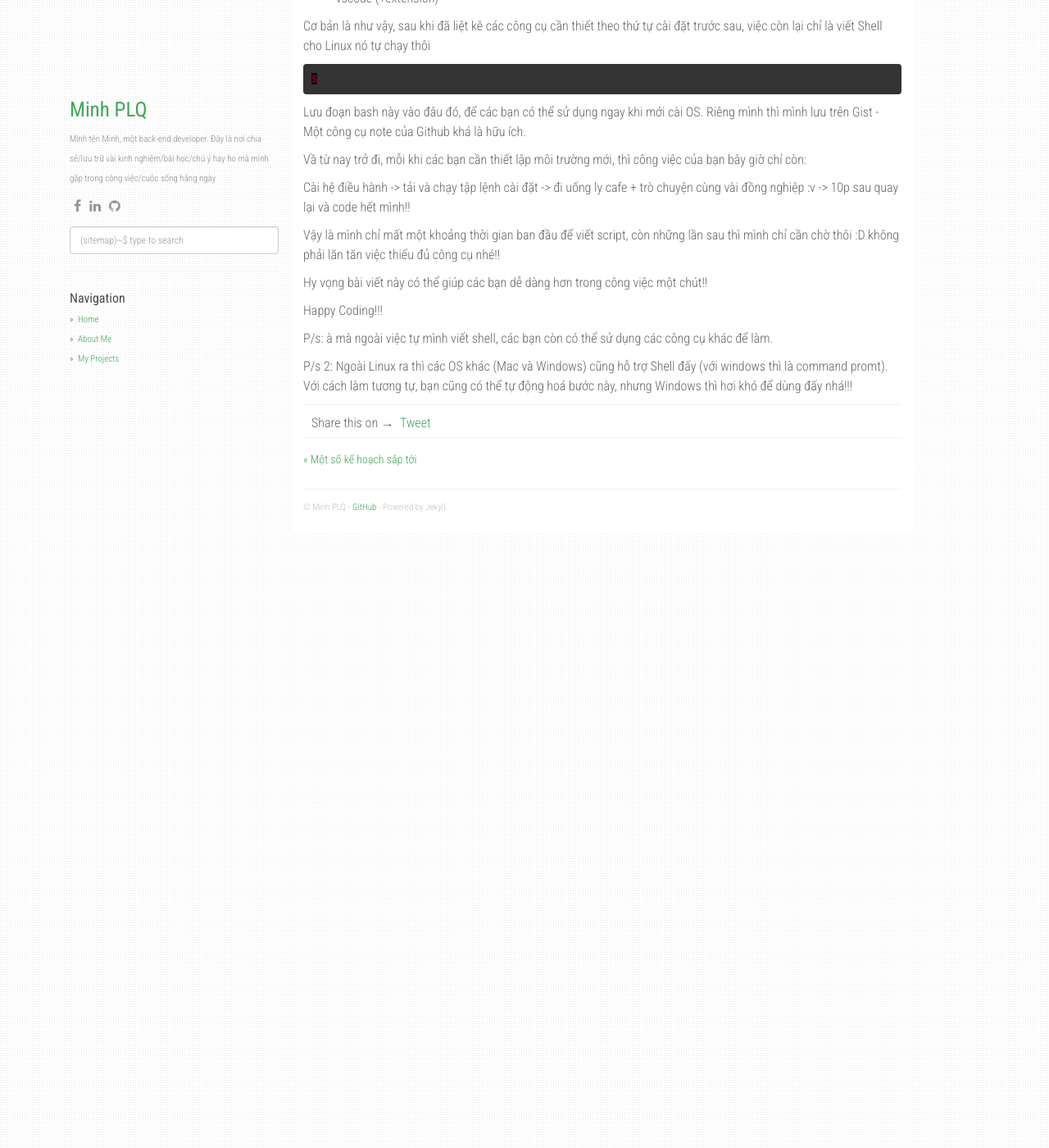
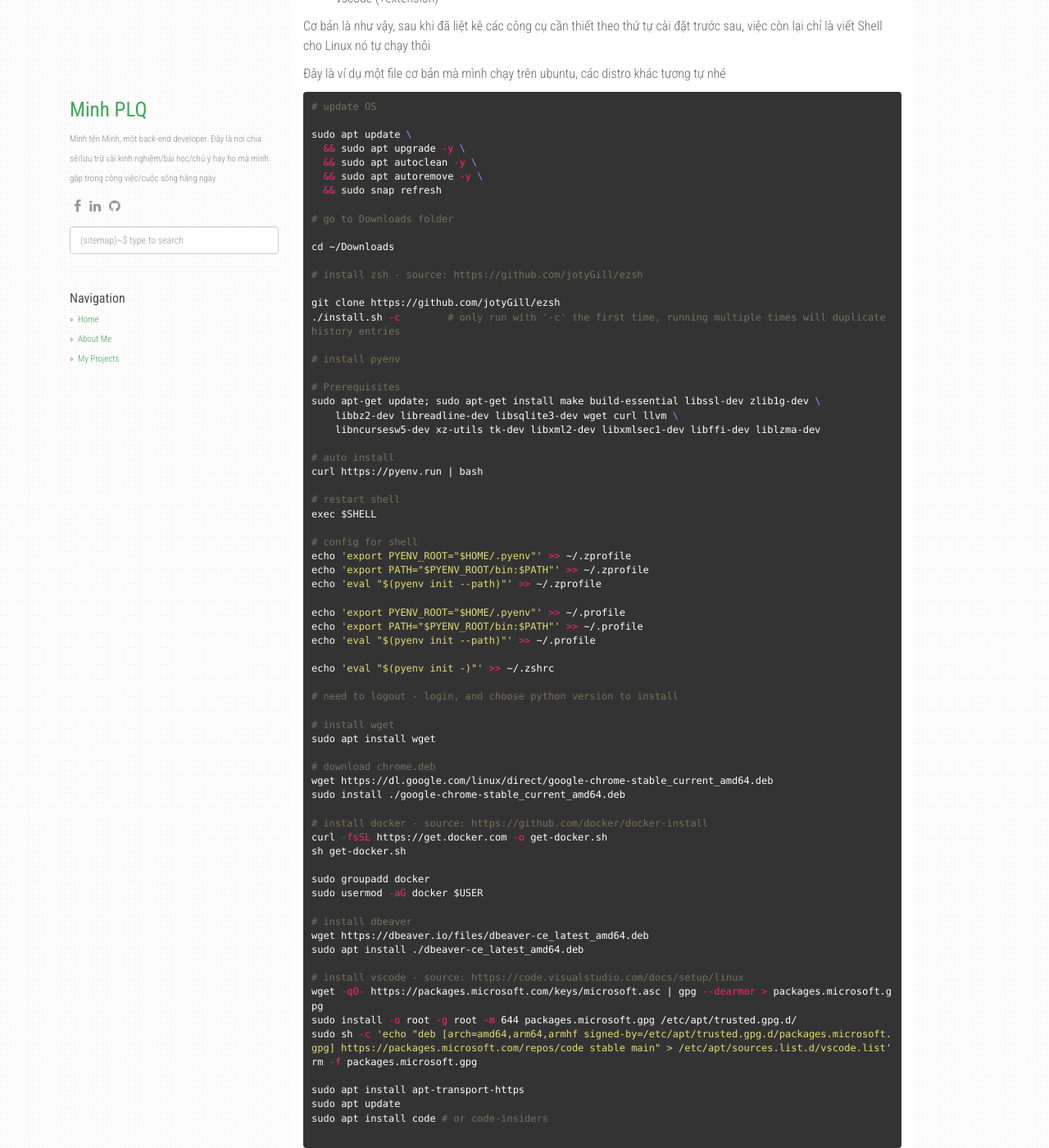
Before and after one commit to minhplq/minhplq.github.io, a Jekyll site: the page built from _posts/2021-10-30-quick-setup-workspace.md, in a window 1280 px wide and 1400 px high, scrolled down 720 px. Shown: the whole window at 82% size. Built offline with Jekyll 4.4.1, drawn with Linux system fonts in a browser that asks for light colours; nearby versions of some CDN libraries; comment, search, counter and statistics services are not loaded.

Commit message:
Update 2021-10-30-quick-setup-workspace.md

````diff
--- a/_posts/2021-10-30-quick-setup-workspace.md
+++ b/_posts/2021-10-30-quick-setup-workspace.md
@@ -32,8 +32,80 @@ Mình sử dụng Python là ngôn ngữ chính, nên mình thiết lập môi t
 
 Cơ bản là như vậy, sau khi đã liệt kê các công cụ cần thiết theo thứ tự cài đặt trước sau, việc còn lại chỉ là viết Shell cho Linux nó tự chạy thôi
 
+Đây là ví dụ một file cơ bản mà mình chạy trên ubuntu, các distro khác tương tự nhé
+
 ```bash
-$
+# update OS
+
+sudo apt update \
+  && sudo apt upgrade -y \
+  && sudo apt autoclean -y \
+  && sudo apt autoremove -y \
+  && sudo snap refresh
+
+# go to Downloads folder
+
+cd ~/Downloads
+
+# install zsh - source: https://github.com/jotyGill/ezsh
+
+git clone https://github.com/jotyGill/ezsh
+./install.sh -c        # only run with '-c' the first time, running multiple times will duplicate history entries
+
+# install pyenv
+
+# Prerequisites
+sudo apt-get update; sudo apt-get install make build-essential libssl-dev zlib1g-dev \
+    libbz2-dev libreadline-dev libsqlite3-dev wget curl llvm \
+    libncursesw5-dev xz-utils tk-dev libxml2-dev libxmlsec1-dev libffi-dev liblzma-dev
+
+# auto install
+curl https://pyenv.run | bash
+
+# restart shell
+exec $SHELL
+
+# config for shell
+echo 'export PYENV_ROOT="$HOME/.pyenv"' >> ~/.zprofile
+echo 'export PATH="$PYENV_ROOT/bin:$PATH"' >> ~/.zprofile
+echo 'eval "$(pyenv init --path)"' >> ~/.zprofile
+
+echo 'export PYENV_ROOT="$HOME/.pyenv"' >> ~/.profile
+echo 'export PATH="$PYENV_ROOT/bin:$PATH"' >> ~/.profile
+echo 'eval "$(pyenv init --path)"' >> ~/.profile
+
+echo 'eval "$(pyenv init -)"' >> ~/.zshrc
+
+# need to logout - login, and choose python version to install
+
+# install wget
+sudo apt install wget
+
+# download chrome.deb
+wget https://dl.google.com/linux/direct/google-chrome-stable_current_amd64.deb
+sudo install ./google-chrome-stable_current_amd64.deb
+
+# install docker - source: https://github.com/docker/docker-install
+curl -fsSL https://get.docker.com -o get-docker.sh
+sh get-docker.sh
+
+sudo groupadd docker
+sudo usermod -aG docker $USER
+
+# install dbeaver
+wget https://dbeaver.io/files/dbeaver-ce_latest_amd64.deb
+sudo apt install ./dbeaver-ce_latest_amd64.deb
+
+# install vscode - source: https://code.visualstudio.com/docs/setup/linux
+wget -qO- https://packages.microsoft.com/keys/microsoft.asc | gpg --dearmor > packages.microsoft.gpg
+sudo install -o root -g root -m 644 packages.microsoft.gpg /etc/apt/trusted.gpg.d/
+sudo sh -c 'echo "deb [arch=amd64,arm64,armhf signed-by=/etc/apt/trusted.gpg.d/packages.microsoft.gpg] https://packages.microsoft.com/repos/code stable main" > /etc/apt/sources.list.d/vscode.list'
+rm -f packages.microsoft.gpg
+
+sudo apt install apt-transport-https
+sudo apt update
+sudo apt install code # or code-insiders
+
 ```
 
 Lưu đoạn bash này vào đâu đó, để các bạn có thể sử dụng ngay khi mới cài OS. Riêng mình thì mình lưu trên Gist - Một công cụ note của Github khá là hữu ích.
````
